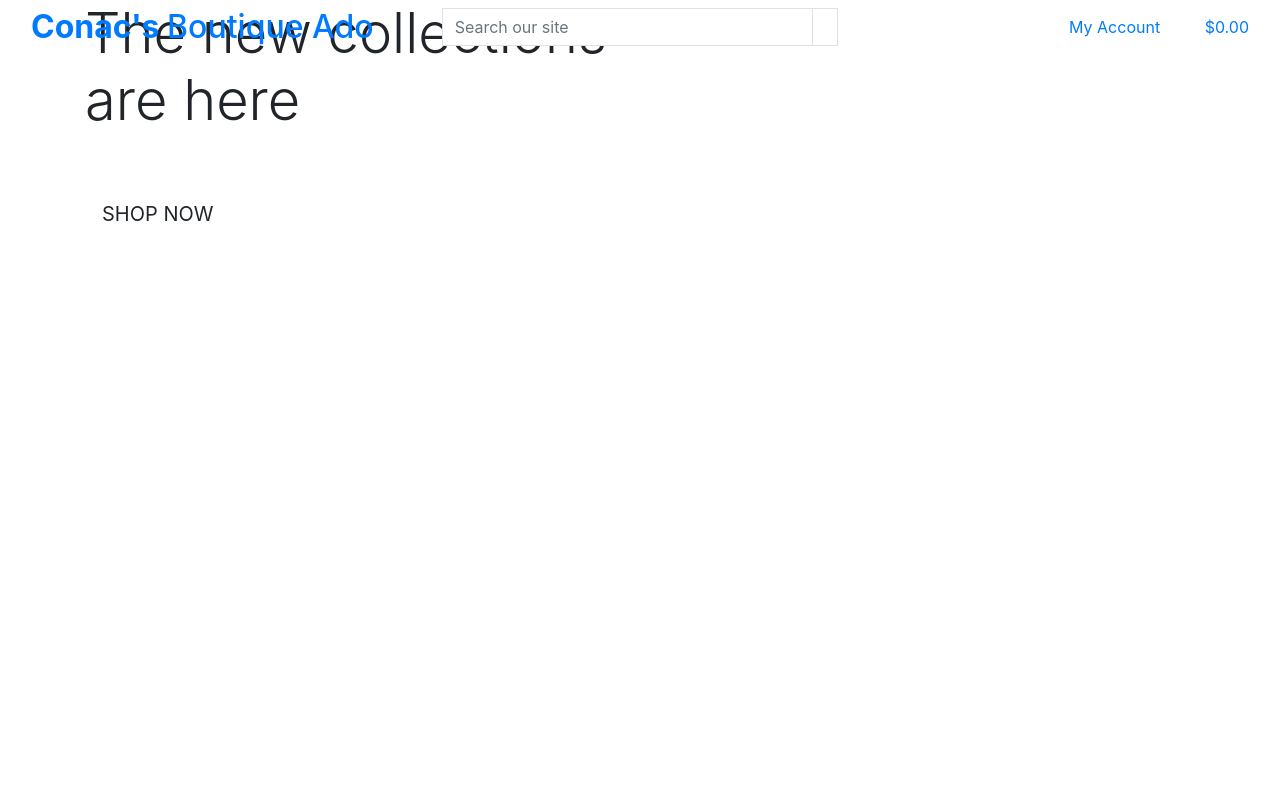
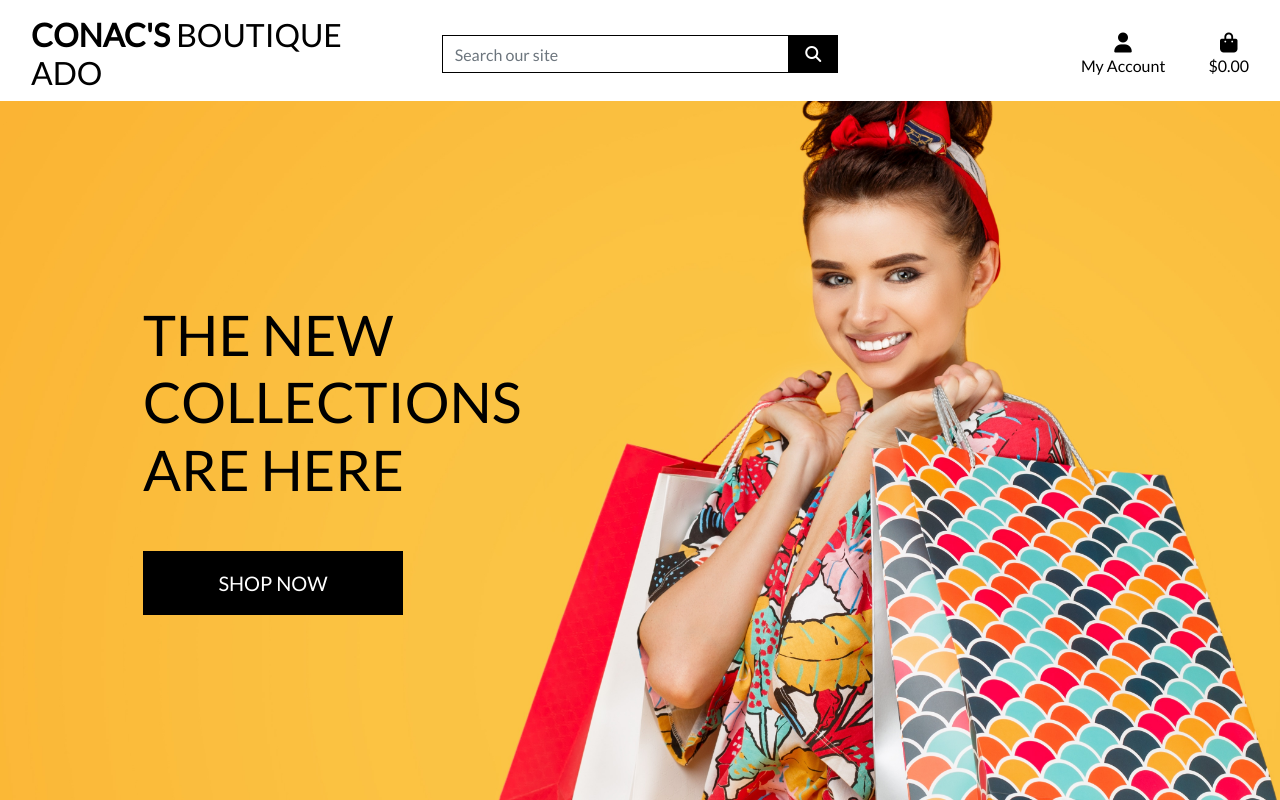
Before and after one commit to ConacBreslin/conacs-boutique-ado, a Django app: page / in a window 1280 px wide. Run offline with Django 3.2, Linux system fonts and the light colour scheme; some libraries are stand-ins or nearby versions.

Commit message:
Get home page created and styled

```diff
--- a/boutique_ado/urls.py
+++ b/boutique_ado/urls.py
@@ -1,7 +1,6 @@
 """boutique_ado URL Configuration
-
 The `urlpatterns` list routes URLs to views. For more information please see:
-    https://docs.djangoproject.com/en/3.2/topics/http/urls/
+    https://docs.djangoproject.com/en/3.0/topics/http/urls/
 Examples:
 Function views
     1. Add an import:  from my_app import views
@@ -15,10 +14,11 @@ Including another URLconf
 """
 from django.contrib import admin
 from django.urls import path, include
+from django.conf import settings
+from django.conf.urls.static import static
 
 urlpatterns = [
     path('admin/', admin.site.urls),
     path('accounts/', include('allauth.urls')),
     path('', include('home.urls')),
-
-]
+] + static(settings.MEDIA_URL, document_root=settings.MEDIA_ROOT)
--- /dev/null
+++ b/static/css/base.css
@@ -0,0 +1,81 @@
+html {
+    height: 100%;
+}
+
+body {
+    background: url('/media/homepage_background_cropped.jpg') no-repeat center center fixed;
+    background-size: cover;
+    height: calc(100vh - 164px);
+    color: #555;
+    font-family: 'Lato';
+}
+
+/* from Bulma */
+.icon {
+    align-items: center;
+    display: inline-flex;
+    justify-content: center;
+    height: 1.5rem;
+    width: 1.5rem;
+}
+
+.logo-font {
+    text-transform: uppercase;
+}
+
+.main-logo-link {
+    width: fit-content;
+}
+
+.shop-now-button {
+    background: black;
+    color: white;
+    min-width: 260px;
+}
+
+.btn-black {
+    background: black;
+    color: white;
+}
+
+.shop-now-button:hover,
+.shop-now-button:active,
+.shop-now-button:focus,
+.btn-black:hover,
+.btn-black:active,
+.btn-black:focus {
+    background: #222;
+    color: white;
+}
+
+.text-black {
+    color: #000 !important;
+}
+
+.border-black {
+    border: 1px solid black !important;
+}
+
+/* -------------------------------- Media Queries */
+
+/* Slightly larger container on xl screens */
+@media (min-width: 1200px) {
+  .container {
+    max-width: 80%;
+  }
+}
+
+/* fixed top navbar only on medium and up */
+@media (min-width: 992px) {
+    .fixed-top-desktop-only {
+        position: fixed;
+        top: 0;
+        right: 0;
+        left: 0;
+        z-index: 1030;
+    }
+
+    .header-container {
+        padding-top: 164px;
+    }
+}
--- a/templates/base.html
+++ b/templates/base.html
@@ -14,13 +14,16 @@
     {% endblock %}
 
     {% block corecss %}
-        <link rel="stylesheet" href="https://stackpath.bootstrapcdn.com/bootstrap/4.4.1/css/bootstrap.min.css" integrity="sha384-Vkoo8x4CGsO3+Hhxv8T/Q5PaXtkKtu6ug5TOeNV6gBiFeWPGFN9MuhOf23Q9Ifjh" crossorigin="anonymous">
-    {% endblock %}
+    <link rel="stylesheet" href="https://stackpath.bootstrapcdn.com/bootstrap/4.4.1/css/bootstrap.min.css" integrity="sha384-Vkoo8x4CGsO3+Hhxv8T/Q5PaXtkKtu6ug5TOeNV6gBiFeWPGFN9MuhOf23Q9Ifjh" crossorigin="anonymous">
+    <link rel="stylesheet" href="https://fonts.googleapis.com/css?family=Lato&display=swap">
+    <link rel="stylesheet" href="{% static 'css/base.css' %}">
+     {% endblock %}
 
     {% block extra_css %}
     {% endblock %}
 
     {% block corejs %}
+        <script src="https://kit.fontawesome.com/32c462bbab.js" crossorigin="anonymous"></script>
         <script src="https://code.jquery.com/jquery-3.4.1.slim.min.js" integrity="sha384-J6qa4849blE2+poT4WnyKhv5vZF5SrPo0iEjwBvKU7imGFAV0wwj1yYfoRSJoZ+n" crossorigin="anonymous"></script>
         <script src="https://cdn.jsdelivr.net/npm/popper.js@1.16.0/dist/umd/popper.min.js" integrity="sha384-Q6E9RHvbIyZFJoft+2mJbHaEWldlvI9IOYy5n3zV9zzTtmI3UksdQRVvoxMfooAo" crossorigin="anonymous"></script>
         <script src="https://stackpath.bootstrapcdn.com/bootstrap/4.4.1/js/bootstrap.min.js" integrity="sha384-wfSDF2E50Y2D1uUdj0O3uMBJnjuUD4Ih7YwaYd1iqfktj0Uod8GCExl3Og8ifwB6" crossorigin="anonymous"></script>
@@ -33,7 +36,7 @@
   </head>
   <body>
     <header class="container-fluid fixed-top">
-        <div class="row">
+        <div id="topnav" class="row bg-white pt-lg-2 d-none d-lg-flex">
             <div class="col-12 col-lg-4 my-auto py-1 py-lg-0 text-center text-lg-left">
                 <a href="{% url 'home' %}" class="nav-link main-logo-link">
                     <h2 class="logo-font text-black my-0"><strong>Conac's </strong>Boutique Ado</h2>
```
Also changed, not shown: boutique_ado/settings.py (+24 -22 lines), media/homepage_background_cropped.jpg (added).
